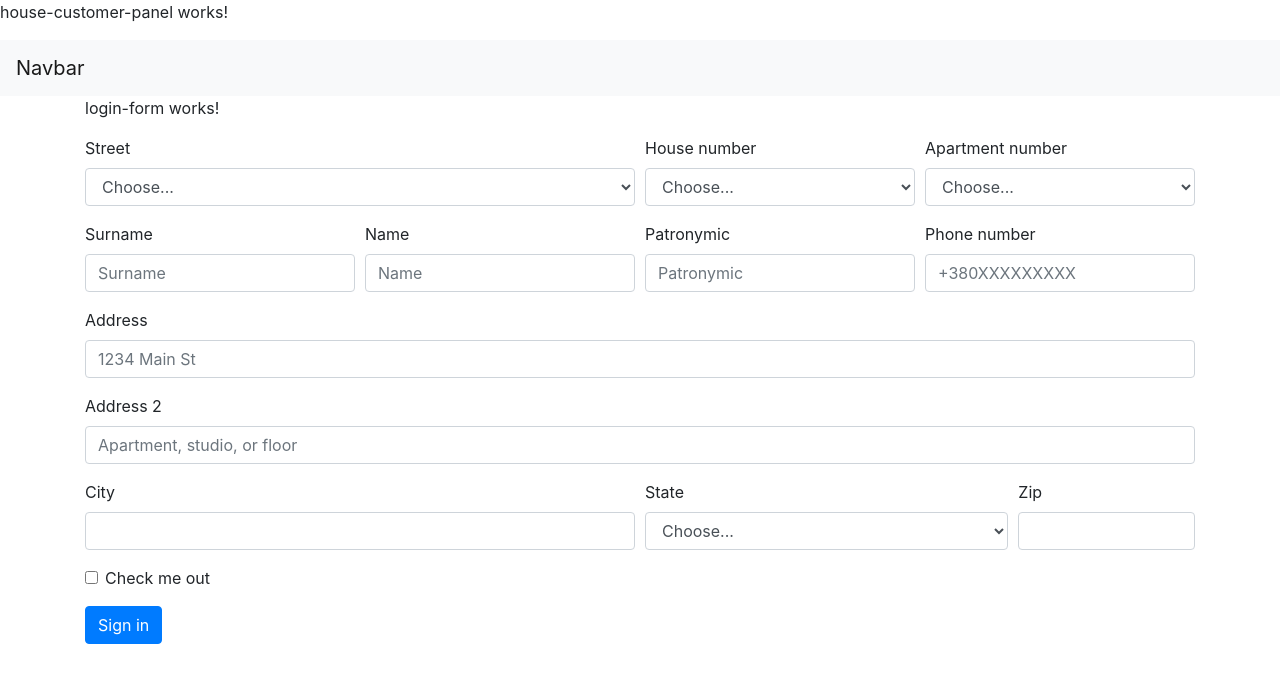
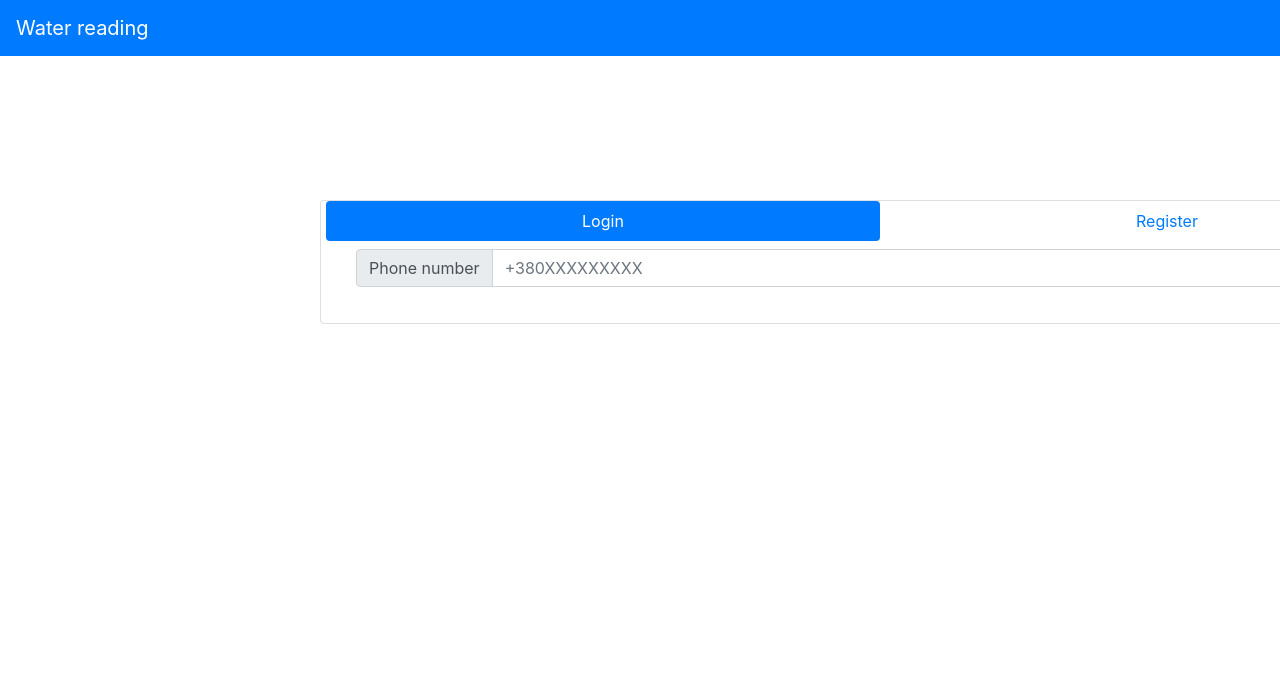
Before and after one commit to Demidron/HouseCustomer, an Angular app in the folder HouseCustomerApp/: page /customer/login in a window 1280 px wide. Shown: the top 682 px of the page. Built offline with nearby package versions, Linux system fonts and the light colour scheme.

Commit message:
Add register form and edit login form

```diff
--- a/HouseCustomerApp/src/app/app-routing.module.ts
+++ b/HouseCustomerApp/src/app/app-routing.module.ts
@@ -3,6 +3,7 @@ import { RouterModule, Routes } from '@angular/router';
 import { AuthGuard } from './guargs/auth.guard';
 import { HouseCustomerPanelComponent } from './house-customer-panel/house-customer-panel.component';
 import { LoginFormComponent } from './house-customer-panel/login-form/login-form.component';
+import { RegisterFormComponent } from './house-customer-panel/register-form/register-form.component';
 import { WaterReadoutFormComponent } from './house-customer-panel/water-readout-form/water-readout-form.component';
 
 const routes: Routes = [
@@ -12,7 +13,7 @@ const routes: Routes = [
     path:'customer',component:HouseCustomerPanelComponent,
     children:[
       {path:'login', component:LoginFormComponent},
-      {path:'register', component:LoginFormComponent},
+      {path:'register', component:RegisterFormComponent},
       {path:'water-readout', component:WaterReadoutFormComponent,canActivate:[AuthGuard]}
     ]
   },
--- a/HouseCustomerApp/src/app/app.module.ts
+++ b/HouseCustomerApp/src/app/app.module.ts
@@ -8,6 +8,7 @@ import { AdminPanelComponent } from './admin-panel/admin-panel.component';
 import { LoginFormComponent } from './house-customer-panel/login-form/login-form.component';
 import { WaterReadoutFormComponent } from './house-customer-panel/water-readout-form/water-readout-form.component';
 import { NgbModule } from '@ng-bootstrap/ng-bootstrap';
+import { RegisterFormComponent } from './house-customer-panel/register-form/register-form.component';
 
 @NgModule({
   declarations: [
@@ -15,7 +16,8 @@ import { NgbModule } from '@ng-bootstrap/ng-bootstrap';
     HouseCustomerPanelComponent,
     AdminPanelComponent,
     LoginFormComponent,
-    WaterReadoutFormComponent
+    WaterReadoutFormComponent,
+    RegisterFormComponent
   ],
   imports: [
     BrowserModule,
--- a/HouseCustomerApp/src/app/house-customer-panel/house-customer-panel.component.css
+++ b/HouseCustomerApp/src/app/house-customer-panel/house-customer-panel.component.css
@@ -0,0 +1,5 @@
+.consumerCard{
+    position: fixed;
+    top: 25%;
+    left: 25%;
+}
--- a/HouseCustomerApp/src/app/house-customer-panel/house-customer-panel.component.html
+++ b/HouseCustomerApp/src/app/house-customer-panel/house-customer-panel.component.html
@@ -1,8 +1,18 @@
-<p>house-customer-panel works!</p>
-<nav class="navbar navbar-light bg-light">
-    <a class="navbar-brand" href="#">Navbar</a>
-  </nav>
-<div class="container">
 
-    <router-outlet></router-outlet>
+<nav class="navbar navbar-dark bg-primary">
+    <a class="navbar-brand" href="#">Water reading</a>
+</nav>
+
+<div class="card container consumerCard">
+    <ul class="nav nav-pills nav-fill card-header-tabs">
+        <li class="nav-item">
+            <a class="nav-link " routerLink='/customer/login' routerLinkActive='active' >Login</a>
+        </li>
+        <li class="nav-item">
+            <a class="nav-link" routerLink="/customer/register"  routerLinkActive='active'>Register</a>
+        </li>
+    </ul>
+    <div class="card-body">
+        <router-outlet></router-outlet>
+    </div>
 </div>
--- a/HouseCustomerApp/src/app/house-customer-panel/login-form/login-form.component.html
+++ b/HouseCustomerApp/src/app/house-customer-panel/login-form/login-form.component.html
@@ -1,78 +1,11 @@
-<p>login-form works!</p>
 <form>
-    <div class="form-row">
-        <div class="form-group col-md-6">
-            <label for="inputStreet">Street</label>
-            <select id="inputStreet" class="form-control">
-                <option selected>Choose...</option>
-                <option>...</option>
-            </select>
-        </div>
-        <div class="form-group col-md-3">
-            <label for="inputHouseNumber">House number</label>
-            <select id="inputHouseNumber" class="form-control">
-                <option selected>Choose...</option>
-                <option>...</option>
-            </select>
-        </div>
-        <div class="form-group col-md-3">
-            <label for="inputApartmentNumber">Apartment number</label>
-            <select id="inputApartmentNumber" class="form-control">
-                <option selected>Choose...</option>
-                <option>...</option>
-            </select>
+    <div class="form-group ">
+        <div class="input-group ">
+            <div class="input-group-prepend">
+                <label class="input-group-text" >Phone number</label>
+              </div>
+            <input type="text" class="form-control" id="inputPhoneNumber" placeholder="+380XXXXXXXXX">
+            <button type="submit" class="btn btn-primary input-group-append">Sign in</button>
         </div>
     </div>
-    <div class="form-row">
-        <div class="form-group col-md-3">
-            <label for="inputSurname">Surname</label>
-            <input type="text" class="form-control" id="inputSurname" placeholder="Surname">
-        </div>
-        <div class="form-group col-md-3">
-            <label for="inputName">Name</label>
-            <input type="text" class="form-control" id="inputName" placeholder="Name">
-        </div>
-        <div class="form-group col-md-3">
-            <label for="inputPatronymic">Patronymic</label>
-            <input type="text" class="form-control" id="inputPatronymic" placeholder="Patronymic">
-        </div>
-        <div class="form-group col-md-3">
-            <label for="inputPhoneNumber">Phone number</label>
-            <input type="text" class="form-control" id="inputPhoneNumber" placeholder="+380XXXXXXXXX">
-        </div>
-    </div>
-    <div class="form-group">
-      <label for="inputAddress">Address</label>
-      <input type="text" class="form-control" id="inputAddress" placeholder="1234 Main St">
-    </div>
-    <div class="form-group">
-      <label for="inputAddress2">Address 2</label>
-      <input type="text" class="form-control" id="inputAddress2" placeholder="Apartment, studio, or floor">
-    </div>
-    <div class="form-row">
-      <div class="form-group col-md-6">
-        <label for="inputCity">City</label>
-        <input type="text" class="form-control" id="inputCity">
-      </div>
-      <div class="form-group col-md-4">
-        <label for="inputState">State</label>
-        <select id="inputState" class="form-control">
-          <option selected>Choose...</option>
-          <option>...</option>
-        </select>
-      </div>
-      <div class="form-group col-md-2">
-        <label for="inputZip">Zip</label>
-        <input type="text" class="form-control" id="inputZip">
-      </div>
-    </div>
-    <div class="form-group">
-      <div class="form-check">
-        <input class="form-check-input" type="checkbox" id="gridCheck">
-        <label class="form-check-label" for="gridCheck">
-          Check me out
-        </label>
-      </div>
-    </div>
-    <button type="submit" class="btn btn-primary">Sign in</button>
-  </form>
+</form>
--- /dev/null
+++ b/HouseCustomerApp/src/app/house-customer-panel/register-form/register-form.component.html
@@ -0,0 +1,44 @@
+<form>
+    <div class="form-row">
+        <div class="form-group col-md-6">
+            <label for="inputStreet">Street</label>
+            <select id="inputStreet" class="form-control">
+                <option selected>Choose...</option>
+                <option>...</option>
+            </select>
+        </div>
+        <div class="form-group col-md-3">
+            <label for="inputHouseNumber">House number</label>
+            <select id="inputHouseNumber" class="form-control">
+                <option selected>Choose...</option>
+                <option>...</option>
+            </select>
+        </div>
+        <div class="form-group col-md-3">
+            <label for="inputApartmentNumber">Apartment number</label>
+            <select id="inputApartmentNumber" class="form-control">
+                <option selected>Choose...</option>
+                <option>...</option>
+            </select>
+        </div>
+    </div>
+    <div class="form-row">
+        <div class="form-group col-md-3">
+            <label for="inputSurname">Surname</label>
+            <input type="text" class="form-control" id="inputSurname" placeholder="Surname">
+        </div>
+        <div class="form-group col-md-3">
+            <label for="inputName">Name</label>
+            <input type="text" class="form-control" id="inputName" placeholder="Name">
+        </div>
+        <div class="form-group col-md-3">
+            <label for="inputPatronymic">Patronymic</label>
+            <input type="text" class="form-control" id="inputPatronymic" placeholder="Patronymic">
+        </div>
+        <div class="form-group col-md-3">
+            <label for="inputPhoneNumber">Phone number</label>
+            <input type="text" class="form-control" id="inputPhoneNumber" placeholder="+380XXXXXXXXX">
+        </div>
+    </div>
+    <button type="submit" class="btn btn-primary">Register</button>
+</form>
--- /dev/null
+++ b/HouseCustomerApp/src/app/house-customer-panel/register-form/register-form.component.ts
@@ -0,0 +1,16 @@
+import { Component, OnInit } from '@angular/core';
+
+@Component({
+  selector: 'app-register-form',
+  templateUrl: './register-form.component.html',
+  styles: [
+  ]
+})
+export class RegisterFormComponent implements OnInit {
+
+  constructor() { }
+
+  ngOnInit(): void {
+  }
+
+}
```
